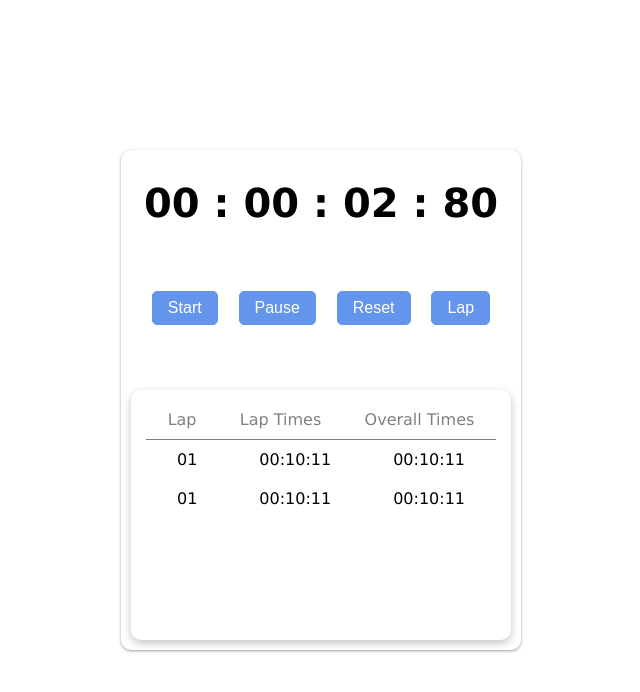
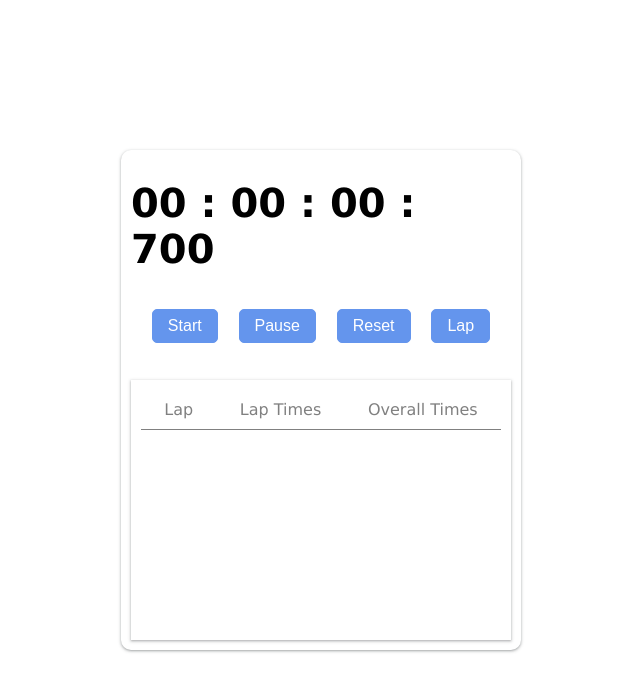
Before and after one commit to kiran-kharsel/stop-watch, a plain HTML site: page index.html in a window 1280 px wide. Both pictures are taken after a click on the button "Start". Shown: the whole page, without its empty margins (319-959 px from the left). Drawn offline with Linux system fonts and the light colour scheme.

Commit message:
refactor lap time

```diff
--- a/index.html
+++ b/index.html
@@ -1,5 +1,6 @@
 <!DOCTYPE html>
 <html lang="en">
+
 <head>
     <meta charset="UTF-8">
     <meta name="viewport" content="width=device-width, initial-scale=1.0">
@@ -7,6 +8,7 @@
     <link rel="stylesheet" href="./style.css">
     <script defer src="./main.js"></script>
 </head>
+
 <body>
     <div class="container">
         <h1 class="timer">00 : 00 : 00 : 00</h1>
@@ -16,28 +18,24 @@
             <button class="reset">reset</button>
             <button class="lap">lap</button>
         </div>
-        <ul class="laps">
-            <li class="lap-header">
+
+        <div class="lap-container">
+            <div class="lap-header">
                 <p>Lap</p>
                 <p>lap times</p>
                 <p>overall times</p>
-            </li>
-            <li class="lap">
-                <p class="lapNumber">01</p>
-                <p class="laptimes">00:10:11</p>
-                <p class="overallTime">00:10:11</p>
-            </li>
+            </div>
 
-            <li class="lap">
-                <p class="lapNumber">01</p>
-                <p class="laptimes">00:10:11</p>
-                <p class="overallTime">00:10:11</p>
-            </li>
+            <ul class="laps">
+                <!-- <li class="lap">
+                    <p class="lapNumber">01</p>
+                    <p class="laptimes">00:10:11</p>
+                    <p class="overallTime">00:10:11</p>
+                </li> -->
+            </ul>
+        </div>
 
-
-
-
-        </ul>
     </div>
 </body>
+
 </html>
--- a/main.js
+++ b/main.js
@@ -29,7 +29,7 @@ function updateTimer() {
 startBtn.addEventListener("click", function () {
   timerInterval = setInterval(() => {
     milisec++;
-    if (milisec === 100) {
+    if (milisec === 1000) {
       milisec = 0;
       seconds++;
     }
@@ -43,7 +43,7 @@ startBtn.addEventListener("click", function () {
     }
 
     updateTimer();
-  }, 10);
+  }, 1);
 });
 
 pauseBtn.addEventListener("click", function () {
@@ -51,25 +51,42 @@ pauseBtn.addEventListener("click", function () {
 });
 
 resetBtn.addEventListener("click", function () {
+  clearInterval(timerInterval);
+
   milisec = 0;
   seconds = 0;
   minutes = 0;
   hours = 0;
-  clearInterval(timerInterval);
+
   timerElem.innerHTML = `00 : 00 : 00 : 00`;
   lapsElem.innerHTML = '';
+
+  laps = [];
+  lapNumber = 0;
+  lapTime = 0;
+  totalTime = 0;
 });
 
 lapBtn.addEventListener("click", function () {
   lapNumber++;
-  let totalMilisec =
-    hours * (60 * 60 * 1000) + minutes * (60 * 1000) + seconds * 1000 + milisec;
+  let totalMilisec = hours * (60 * 60 * 1000) + minutes * (60 * 1000) + seconds * 1000 + milisec;
   lapTime = totalMilisec - lapTime;
+
+  console.log(seconds, milisec)
+  //console.log('lap -' + lapTime)
+
+
+
+
+
+
+
+
   // convert times to format time
   let formattedTotalTime = formatTime(totalMilisec);
   let formattedLaptime = formatTime(lapTime);
-  console.log(formattedTotalTime);
-  console.log(formattedLaptime);
+  // console.log(formattedTotalTime);
+  // console.log(formattedLaptime);
 
   // push into array
   let lapsObj = {
@@ -80,9 +97,7 @@ lapBtn.addEventListener("click", function () {
 
   laps = [...laps, lapsObj];
 
-   lapsElem.innerHTML = '';
-
-  console.log(laps[0]);
+  lapsElem.innerHTML = '';
 
   laps.forEach((lap) => {
 
@@ -90,8 +105,8 @@ lapBtn.addEventListener("click", function () {
     li.classList.add("lap");
     li.innerHTML = `
         <p class="lapNumber">${lap.lapNo}</p>
-        <p class="laptimes">${lap.laptime.hours} : ${lap.laptime.minutes} : ${lap.laptime.seconds}</p>
-        <p class="overallTime">${lap.totaltime.hours} : ${lap.totaltime.minutes} : ${lap.totaltime.seconds}</p>
+        <p class="laptimes">${lap.laptime.hours} : ${lap.laptime.minutes} : ${lap.laptime.seconds}:${lap.laptime.milliseconds}</p>
+        <p class="overallTime">${lap.totaltime.hours} : ${lap.totaltime.minutes} : ${lap.totaltime.seconds}:${lap.laptime.milliseconds}</p>
         `;
     lapsElem.appendChild(li);
   });
--- a/style.css
+++ b/style.css
@@ -57,16 +57,15 @@ body{
     color: cornflowerblue;
 }
 
-.container .laps{
-    box-shadow: rgba(0, 0, 0, 0.24) 0px 3px 8px;
+.container .lap-container{
+    /* background-color: green; */
+    box-shadow: rgba(60, 64, 67, 0.3) 0px 1px 2px 0px, rgba(60, 64, 67, 0.15) 0px 1px 3px 1px;
     width: 100%;
-    height: 250px;
-    border-radius: 10px;
-    padding: 10px 15px;
-    overflow-y: scroll;
+    padding: 10px;
+
 }
 
-.laps .lap-header{
+.lap-container .lap-header{
     display: flex;
     align-items: center;
     justify-content: space-around;
@@ -76,6 +75,16 @@ body{
     text-transform: capitalize;
 }
 
+.container .laps{
+    width: 100%;
+    height: 200px;
+    border-radius: 10px;
+    padding: 10px 0px;
+    overflow-y: scroll;
+}
+
+
+
 .laps .lap{
     list-style: none;
     display: flex;
```
